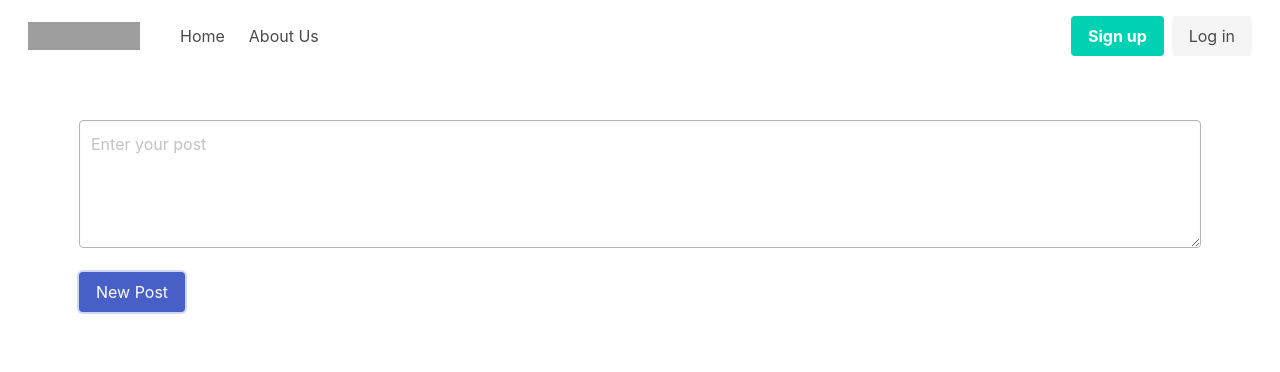
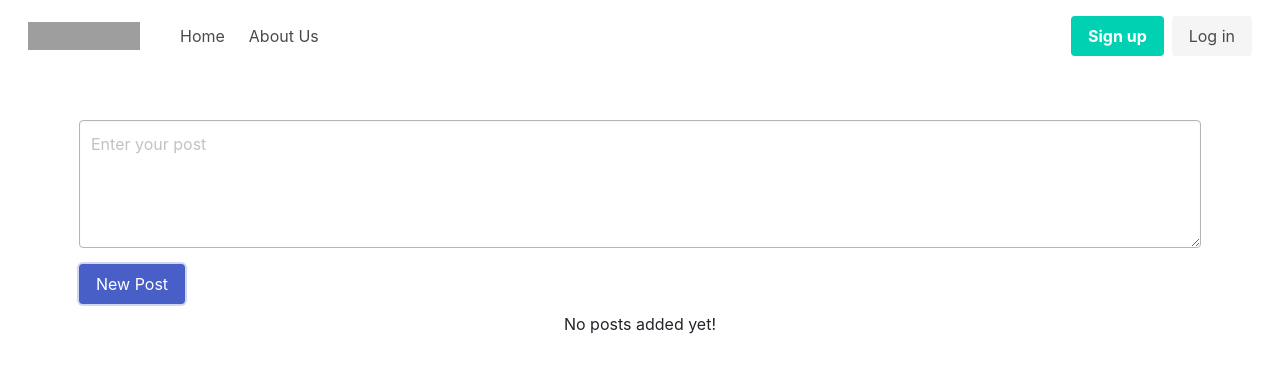
Before and after one commit to nijatmursali/mean-blog, an Angular app: page / in a window 1280 px wide. Shown: the top 372 px of the page. Built offline with nearby package versions, Linux system fonts and the light colour scheme; grey boxes are pictures that could not be loaded.

Commit message:
adding list elements

```diff
--- a/src/app/app.component.html
+++ b/src/app/app.component.html
@@ -5,5 +5,6 @@
 <div class="hero-body">
   <div class="container">
     <app-post-create></app-post-create>
+    <app-post-list></app-post-list>
   </div>
 </div>
--- a/src/app/app.module.ts
+++ b/src/app/app.module.ts
@@ -1,3 +1,4 @@
+import { PostListComponent } from './posts/post-create/post-list/post-list.component';
 import { HeaderComponent } from './header/header.component';
 import { BrowserModule } from '@angular/platform-browser';
 import { NgModule } from '@angular/core';
@@ -9,6 +10,7 @@ import {PostCreateComponent} from './posts/post-create/post-create.component';
   declarations: [
     AppComponent,
     PostCreateComponent,
+    PostListComponent,
     HeaderComponent
   ],
   imports: [
--- a/src/app/posts/post-create/post-create.component.html
+++ b/src/app/posts/post-create/post-create.component.html
@@ -2,4 +2,5 @@
   <textarea class="textarea is-hovered" placeholder="Enter your post"></textarea>
 </div>
 
-<button class="button is-link is-focused mt-4">New Post</button>
+<p class="text-success">{{afteraddPost}}</p>
+<button class="button is-link is-focused mb-2" (click)="onaddPost()">New Post</button>
--- a/src/app/posts/post-create/post-create.component.ts
+++ b/src/app/posts/post-create/post-create.component.ts
@@ -5,5 +5,8 @@ import { Component } from '@angular/core';
   templateUrl: './post-create.component.html'
 })
 export class PostCreateComponent {
-
+  afteraddPost: String = '';
+  onaddPost() {
+    this.afteraddPost = 'Post successfully added';
+  }
 }
--- /dev/null
+++ b/src/app/posts/post-create/post-list/post-list.component.html
@@ -0,0 +1,36 @@
+<div class="row" *ngIf="posts.length > 0">
+  <div class="col-lg-12 col-md-12 col-sm-12 mb-3" *ngFor="let post of posts">
+    <div class="card">
+      <div class="card-content">
+        <div class="media">
+          <div class="media-left">
+            <figure class="image is-48x48">
+              <img src="https://bulma.io/images/placeholders/96x96.png" alt="Placeholder image">
+            </figure>
+          </div>
+          <div class="media-content">
+            <p class="title is-4">{{post.author}}</p>
+            <p class="subtitle is-6">{{post.authorProfile}}</p>
+          </div>
+        </div>
+
+        <div class="content">
+          {{post.content}}
+          <br>
+          <time datetime="2016-1-1">11:09 PM - 1 Jan 2016</time>
+        </div>
+      </div>
+      <footer class="card-footer">
+        <a href="#" class="card-footer-item">Save</a>
+        <a href="#" class="card-footer-item">Edit</a>
+        <a href="#" class="card-footer-item">Delete</a>
+      </footer>
+    </div>
+  </div>
+</div>
+
+<div class="row" *ngIf="posts.length <= 0">
+  <div class="col-lg-12 col-md-12 col-sm-12 mb-3">
+    <p class="text-center">No posts added yet!</p>
+  </div>
+</div>
--- /dev/null
+++ b/src/app/posts/post-create/post-list/post-list.component.ts
@@ -0,0 +1,11 @@
+import { Component } from '@angular/core';
+
+@Component({
+  selector: 'app-post-list',
+  templateUrl: './post-list.component.html'
+})
+export class PostListComponent {
+
+  posts = [
+]
+}
```
